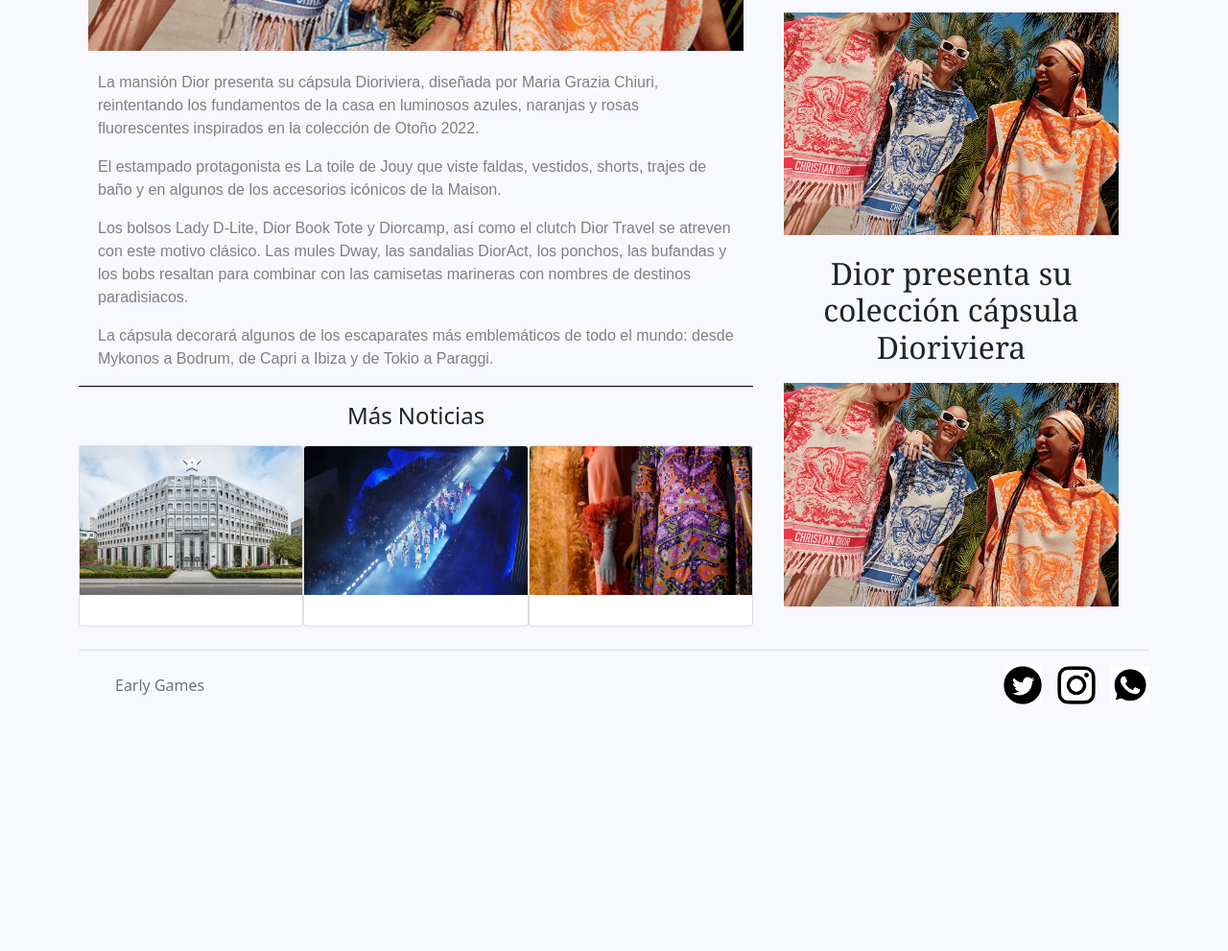
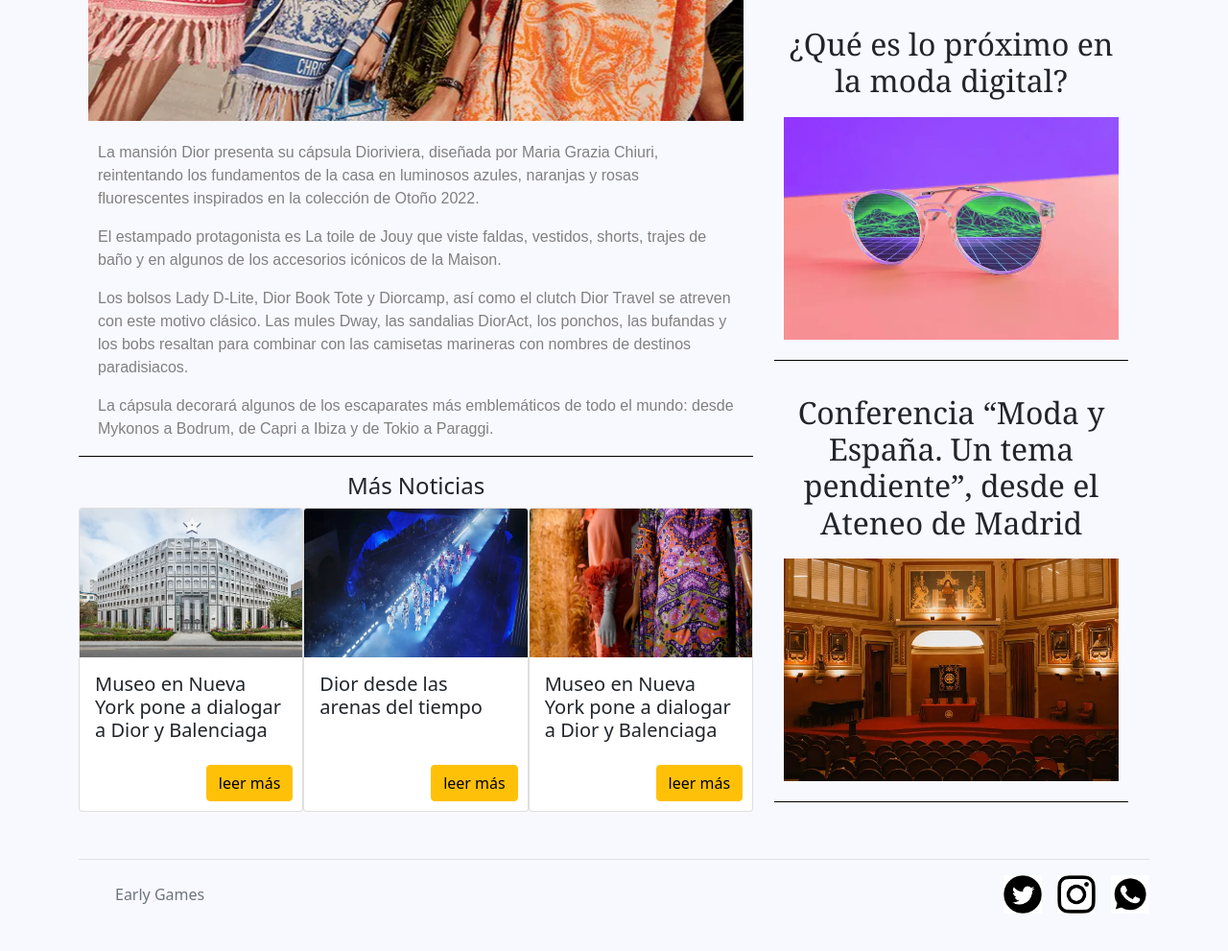
Before and after one commit to martindevita/idea-devita, a website: page views/noticias3.html in a window 1280 px wide. Shown: the part 659-1650 px from the top of the page at 96% size. Before the commit the page ends 1433 px from the top, so only its background shows below. Drawn offline with nearby package versions, Linux system fonts and the light colour scheme.

Commit message:
terminado armado de *notiias*

```diff
--- a/scss/partials/_noticias.scss
+++ b/scss/partials/_noticias.scss
@@ -29,7 +29,7 @@
     font-family:Georgia, 'Times New Roman', Times, serif ;
 }
 
-#news p{
+.news-p{
     font-size: 16px;
     margin-right: $size-20;
     margin-left: $size-20;
@@ -53,3 +53,29 @@
 .parrafo1{
     border-bottom: 1px solid black;
 }
+
+.card-news{
+    @include dis-flex;
+    @include row;
+}
+
+.boton-cardnews{
+    @include dis-flex;
+    @include jus-end;
+    margin-right: 10px;
+    margin-bottom: 10px;
+}
+
+.text-cardnews{
+    text-align: start;
+}
+
+.h1-news{
+    border-bottom: 1px solid black;
+    font-family: 'Courier New', Courier, monospace, serif;
+}
+
+.art-right{
+    border-bottom: 1px solid black;
+    margin-bottom: 35px;
+}
--- a/scss/partials/_principal.scss
+++ b/scss/partials/_principal.scss
@@ -5,6 +5,7 @@
     @include dis-flex;
     @include justificar-medio;
     margin-bottom: $size-20;
+    font-family: 'Courier New', Courier, monospace, serif;
 }
 
 .inicio-1{
--- a/scss/partials/_vender.scss
+++ b/scss/partials/_vender.scss
@@ -1,2 +1,6 @@
 @import "../variables/variables";
 @import "../sass2/mixins";
+
+.h1-ventas{
+    font-family: 'Courier New', Courier, monospace, serif;
+}
--- a/scss/partials/_zapas.scss
+++ b/scss/partials/_zapas.scss
@@ -46,3 +46,7 @@
     @include jus-end;
     margin-bottom: $size-15;
 }
+
+.h1-zapas{
+    font-family: 'Courier New', Courier, monospace, serif;
+}
--- a/scss/sass2/_mixins.scss
+++ b/scss/sass2/_mixins.scss
@@ -14,7 +14,7 @@
 }
 
 @mixin jus-end {
-    justify-content: end;
+    justify-content: flex-end;
 }
 
 @mixin items-end {
--- a/views/noticias3.html
+++ b/views/noticias3.html
@@ -62,9 +62,11 @@
 
         <main id="general">
 
-            <h1 class="text-center my-4">Encontrá las noticias de tus marcas y productos favoritos</h1>
+            <div class="container h1-news">
+                <h1 class="text-center my-4 h1-main">Encontrá las noticias de tus marcas y productos favoritos</h1>
+            </div>
 
-            <section id="news" class="container my-3">
+            <section id="news" class="container my-4">
                 <div class="news-block">
                     <div class="left-block">
                         <article>
@@ -78,6 +80,7 @@
                                 </figure>
                             </div>
                             <div class="p-left parrafo1">
+                                <div class="news-p">
                                     <p>La mansión Dior presenta su cápsula Dioriviera, diseñada por Maria Grazia Chiuri,
                                         reintentando los fundamentos de la casa en luminosos azules, naranjas y rosas
                                         fluorescentes inspirados en la colección de Otoño 2022.
@@ -101,62 +104,91 @@
                                         Mykonos a Bodrum, de Capri a Ibiza y de Tokio a Paraggi.
                                     </p>
                                 </div>
+
+                            </div>
                         </article>
-                        <div>
+                        <section>
                             <div class="my-3">
+
                                 <h4 class="text-center">Más Noticias</h4>
-                            </div>
-                            <div class="vender-1">
+
+                                <div class="card-news">
                                     <div class="card" style="width: 18rem;">
                                         <img src="../multimedia/dior-seul.jpg" class="card-img-top" alt="">
                                         <div class="card-body">
+                                            <h5>Museo en Nueva York pone a dialogar a Dior y Balenciaga</h5>
+                                            <!-- <p>Nueva York - Diálogo de maestros. Dos estilos que a veces se solapan, dos miradas
+                                                sobre la creación de una prenda que quiere dejar atrás la devastación de la
+                                                guerra...</p> -->
+                                        </div>
+                                        <div class="boton-cardnews">
+                                            <button type="button" class="btn btn-warning">leer más</button>
                                         </div>
                                     </div>
                                     <div class="card" style="width: 18rem;">
                                         <img src="../multimedia/diordesdelasarenas.jpg" class="card-img-top" alt="">
                                         <div class="card-body">
+                                            <h5>Dior desde las arenas del tiempo</h5>
+                                            <!-- <p>Partiendo de un hermosísimo y potente discurso desde el que se apelaba a las virtudes de mantener una mirad abierta al cruce de influencias y de lenguajes venidos desde periodos...</p> -->
+                                        </div>
+                                        <div class="boton-cardnews">
+                                            <button type="button" class="btn btn-warning">leer más</button>
                                         </div>
                                     </div>
                                     <div class="card" style="width: 18rem;">
                                         <img src="../multimedia/timothy.jpg" class="card-img-top" alt="">
-                                    <div class="card-body">
+                                        <div class="card-body text-cardnews">
+                                            <h5>Museo en Nueva York pone a dialogar a Dior y Balenciaga</h5>
+                                            <!-- <p>Nueva York - Diálogo de maestros. Dos estilos que a veces se solapan, dos miradas sobre la creación de una prenda que quiere dejar atrás la devastación de la guerra...
+                                            </p> -->
+                                        </div>
+                                        <div class="boton-cardnews">
+                                            <button type="button" class="btn btn-warning">leer más</button>
                                         </div>
                                     </div>
                                 </div>
                             </div>
+                        </section>
                     </div>
 
+
                     <div class="right-block">
-                        <article>
+                        <article class="art-right">
                             <div class="text-center">
-                                <h2>Dior presenta su colección cápsula Dioriviera
+                                <h2>Más de 13 mil personas visitaron la última edición de Emitex, Simatex y Confemaq
                                 </h2>
                             </div>
                             <div>
                                 <figure>
-                                    <img class="news1" src="../multimedia/dioriviera.jpg" alt="">
+                                    <a href="">
+                                        <img class="news1" src="../multimedia/emitex-simatex-y-confemaq.jpg" alt="">
+                                    </a>
                                 </figure>
                             </div>
                         </article>
-                        <article>
+                        <article class="art-right">
                             <div class="text-center">
-                                <h2>Dior presenta su colección cápsula Dioriviera
+                                <h2>¿Qué es lo próximo en la moda digital?
                                 </h2>
                             </div>
                             <div>
                                 <figure>
-                                    <img class="news1" src="../multimedia/dioriviera.jpg" alt="">
+                                    <a href="">
+                                        <img class="news1" src="../multimedia/moda-digital.jpg" alt="">
+                                    </a>
                                 </figure>
                             </div>
                         </article>
-                        <article>
+                        <article class="art-right">
                             <div class="text-center">
-                                <h2>Dior presenta su colección cápsula Dioriviera
+                                <h2>Conferencia “Moda y España. Un tema pendiente”, desde el Ateneo de Madrid
                                 </h2>
                             </div>
                             <div>
                                 <figure>
-                                    <img class="news1" src="../multimedia/dioriviera.jpg" alt="">
+                                    <a href="">
+                                        <img class="news1" src="../multimedia/ateneo-madrid.jpg" alt="">
+                                    </a>
                                 </figure>
                             </div>
                         </article>
@@ -164,8 +196,6 @@
                 </div>
             </section>
         </main>
-
-    </div>
 
     <div class="container">
         <footer class="d-flex flex-wrap justify-content-between align-items-center py-3 my-4 border-top">
```
Also changed, not shown: views/vender.html (+1 -1 lines), views/zapas.html (+1 -1 lines), css/prueba.css, multimedia/ateneo-madrid.jpg (added), multimedia/emitex-simatex-y-confemaq.jpg (added), multimedia/moda-digital.jpg (added). Lines whose indentation alone changed are shown as unchanged.
